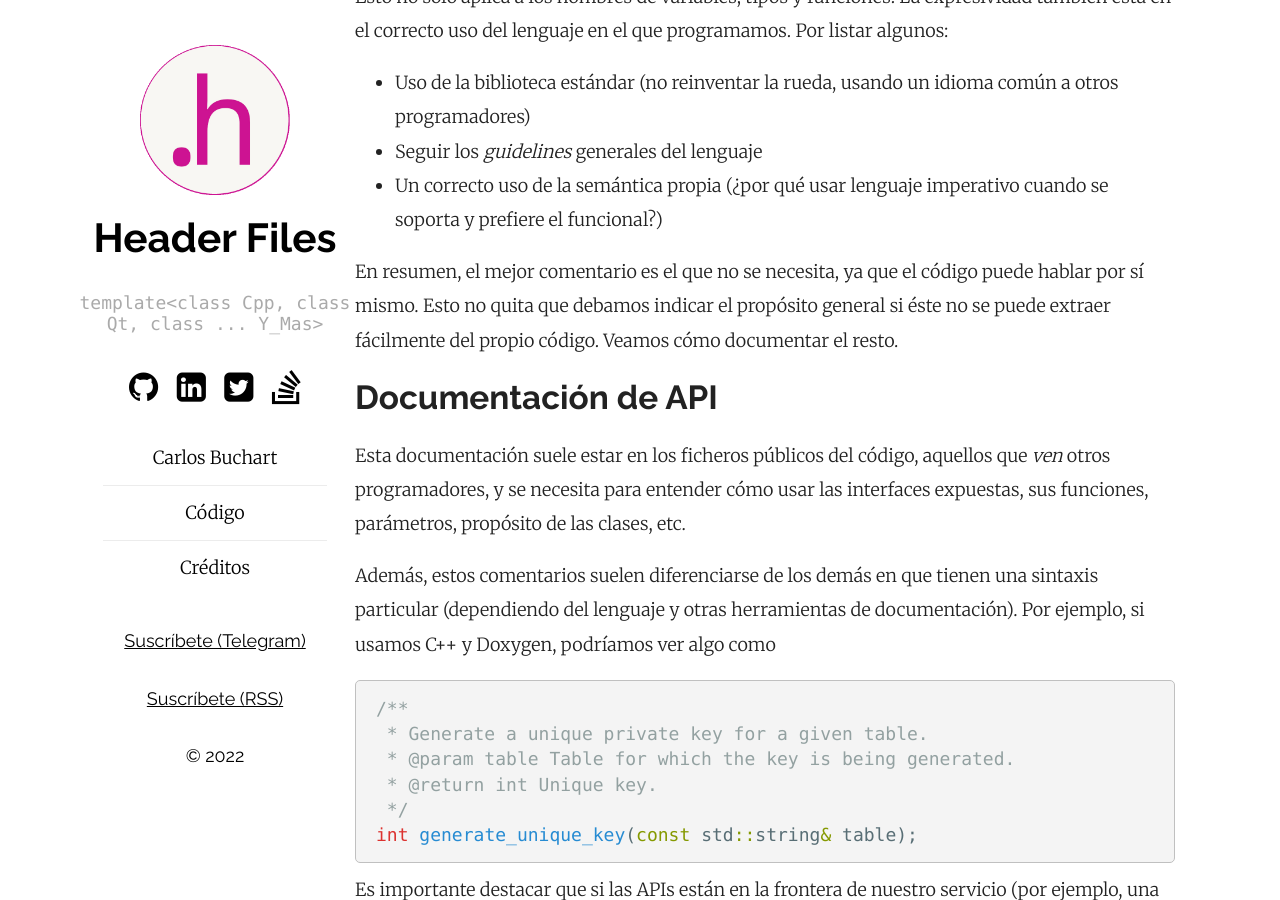
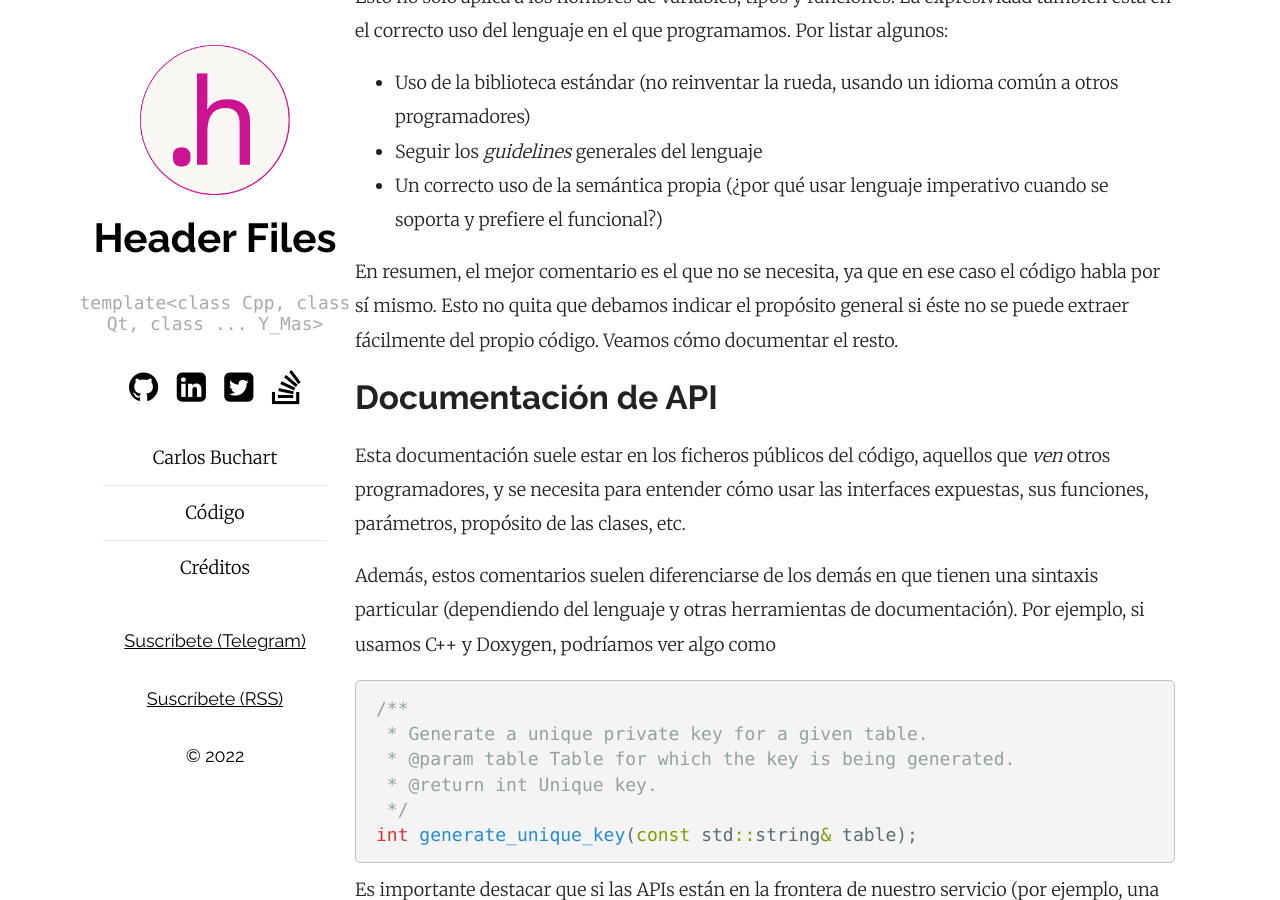
Before and after one commit to BlogHeaderFiles/BlogHeaderFiles.github.io, a Jekyll site: the page built from _posts/2022-07-15-documentar-si-pero-donde.md, in a window 1280 px wide and 900 px high, scrolled down 1560 px. Built offline with Jekyll 4.4.1, drawn with Linux system fonts in a browser that asks for light colours.

Commit message:
Minor changes

```diff
--- a/_posts/2022-07-15-documentar-si-pero-donde.md
+++ b/_posts/2022-07-15-documentar-si-pero-donde.md
@@ -38,7 +38,7 @@ Esto no sólo aplica a los nombres de variables, tipos y funciones. La expresivi
 - Seguir los _guidelines_ generales del lenguaje
 - Un correcto uso de la semántica propia (¿por qué usar lenguaje imperativo cuando se soporta y prefiere el funcional?)
 
-En resumen, el mejor comentario es el que no se necesita, ya que el código puede hablar por sí mismo. Esto no quita que debamos indicar el propósito general si éste no se puede extraer fácilmente del propio código. Veamos cómo documentar el resto.
+En resumen, el mejor comentario es el que no se necesita, ya que en ese caso el código habla por sí mismo. Esto no quita que debamos indicar el propósito general si éste no se puede extraer fácilmente del propio código. Veamos cómo documentar el resto.
 
 ## Documentación de API
 
```
Also changed, not shown: _posts/2022-01-11-patron-factory.md (+1 -1 lines).
